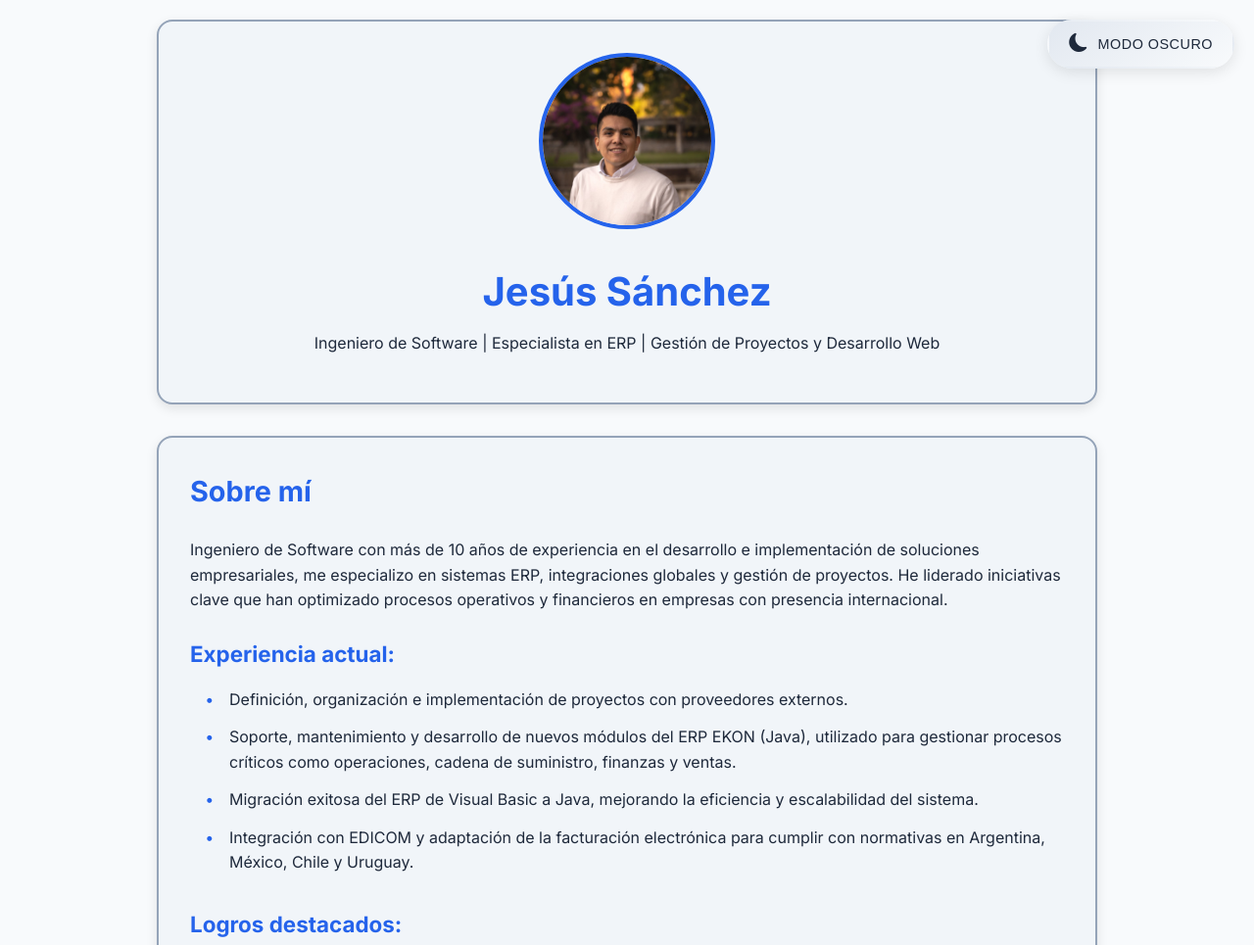
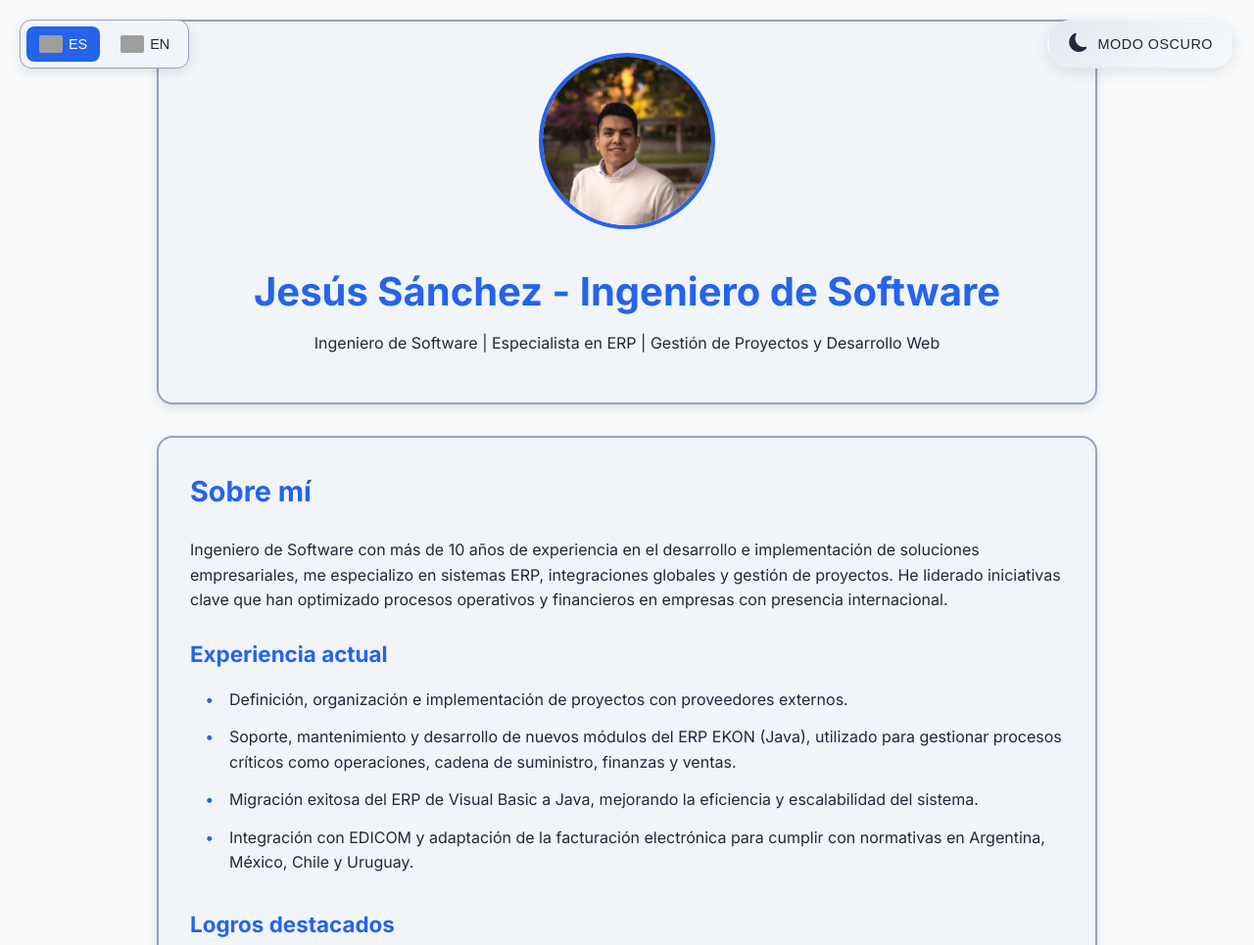
Before and after one commit to jschdeveloper/myself, a plain HTML site: page index.html in a window 1280 px wide. Shown: the top 965 px of the page at 98% size. Drawn offline with nearby package versions, Linux system fonts and the light colour scheme; grey boxes are pictures that could not be loaded.

Commit message:
feat: add i18n

```diff
--- /dev/null
+++ b/i18n.js
@@ -0,0 +1,28 @@
+const translations = {
+    es: {
+        title: "Jesús Sánchez - Ingeniero de Software",
+        darkMode: "Modo oscuro",
+        lightMode: "Modo claro",
+        role: "Ingeniero de Software | Especialista en ERP | Gestión de Proyectos y Desarrollo Web",
+        aboutMe: "Sobre mí",
+        aboutMeText: "Ingeniero de Software con más de 10 años de experiencia en el desarrollo e implementación de soluciones empresariales, me especializo en sistemas ERP, integraciones globales y gestión de proyectos. He liderado iniciativas clave que han optimizado procesos operativos y financieros en empresas con presencia internacional.",
+        currentExperience: "Experiencia actual",
+        highlights: "Logros destacados",
+        experience: "Experiencia",
+        skills: "Habilidades",
+        contact: "Contacto"
+    },
+    en: {
+        title: "Jesús Sánchez - Software Engineer",
+        darkMode: "Dark mode",
+        lightMode: "Light mode",
+        role: "Software Engineer | ERP Specialist | Project Management and Web Development",
+        aboutMe: "About me",
+        aboutMeText: "Software Engineer with over 10 years of experience in developing and implementing business solutions, specializing in ERP systems, global integrations, and project management. I have led key initiatives that have optimized operational and financial processes in companies with international presence.",
+        currentExperience: "Current Experience",
+        highlights: "Key Achievements",
+        experience: "Experience",
+        skills: "Skills",
+        contact: "Contact"
+    }
+};
--- a/index.html
+++ b/index.html
@@ -9,6 +9,7 @@
     <link href="https://fonts.googleapis.com/css2?family=Inter:wght@400;500;600;700&display=swap" rel="stylesheet">
     <link rel="stylesheet" href="style.css">
     <link rel="stylesheet" href="https://cdn.jsdelivr.net/npm/bootstrap-icons@1.7.2/font/bootstrap-icons.css">
+    <script src="i18n.js"></script>
     <script src="script.js"></script>
 </head>
 <body>
@@ -16,22 +17,32 @@
         <i class="bi bi-moon-fill icon"></i>
         <span>Modo oscuro</span>
     </button>
+    <div class="language-switch">
+        <button class="lang-btn active" data-lang="es">
+            <img src="https://flagcdn.com/24x18/es.png" alt="Español">
+            <span>ES</span>
+        </button>
+        <button class="lang-btn" data-lang="en">
+            <img src="https://flagcdn.com/24x18/gb.png" alt="English">
+            <span>EN</span>
+        </button>
+    </div>
     <div class="container">
         <div class="profile-header">
             <img src="profile.jpg" alt="Foto de perfil" class="profile-photo">
-            <h1>Jesús Sánchez</h1>
-            <p>Ingeniero de Software | Especialista en ERP | Gestión de Proyectos y Desarrollo Web</p>
+            <h1 data-i18n="title">Jesús Sánchez - Ingeniero de Software</h1>
+            <p data-i18n="role">Ingeniero de Software | Especialista en ERP | Gestión de Proyectos y Desarrollo Web</p>
         </div>
 
         <div class="section">
-            <h2>Sobre mí</h2>
+            <h2 data-i18n="aboutMe">Sobre mí</h2>
             <div class="profile-title">
                 <p class="subtitle"></p>
             </div>
 
-            <p>Ingeniero de Software con más de 10 años de experiencia en el desarrollo e implementación de soluciones empresariales, me especializo en sistemas ERP, integraciones globales y gestión de proyectos. He liderado iniciativas clave que han optimizado procesos operativos y financieros en empresas con presencia internacional.</p>
+            <p data-i18n="aboutMeText">Ingeniero de Software con más de 10 años de experiencia en el desarrollo e implementación de soluciones empresariales, me especializo en sistemas ERP, integraciones globales y gestión de proyectos. He liderado iniciativas clave que han optimizado procesos operativos y financieros en empresas con presencia internacional.</p>
 
-            <h3>Experiencia actual:</h3>
+            <h3 data-i18n="currentExperience">Experiencia actual:</h3>
             <ul>
                 <li>Definición, organización e implementación de proyectos con proveedores externos.</li>
                 <li>Soporte, mantenimiento y desarrollo de nuevos módulos del ERP EKON (Java), utilizado para gestionar procesos críticos como operaciones, cadena de suministro, finanzas y ventas.</li>
@@ -39,7 +50,7 @@
                 <li>Integración con EDICOM y adaptación de la facturación electrónica para cumplir con normativas en Argentina, México, Chile y Uruguay.</li>
             </ul>
 
-            <h3>Logros destacados:</h3>
+            <h3 data-i18n="highlights">Logros destacados:</h3>
             <ul>
                 <li>Colaboré con la migración del ERP, reduciendo los tiempos de procesamiento y asegurando una transición sin interrupciones.</li>
                 <li>Implementé soluciones de facturación electrónica en 4 países de Latam, cumpliendo con regulaciones locales y optimizando los procesos de cobro.</li>
@@ -48,7 +59,7 @@
         </div>
 
         <div class="section">
-            <h2>Experiencia</h2>
+            <h2 data-i18n="experience">Experiencia</h2>
 
             <h3>Processes & Business Apps Developer</h3>
             <p class="company-name">in-Store Media Group</p>
@@ -73,7 +84,7 @@
         </div>
 
         <div class="section">
-            <h2>Habilidades</h2>
+            <h2 data-i18n="skills">Habilidades</h2>
             <div class="skills">
                 <div class="skill-category">
                     <div class="skill-tag">
@@ -119,7 +130,7 @@
         </div>
 
         <div class="section">
-            <h2>Contacto</h2>
+            <h2 data-i18n="contact">Contacto</h2>
             <div class="contact-info">
                 <a href="https://linkedin.com/in/jsanchezch" target="_blank" class="contact-item">
                     <i class="bi bi-linkedin"></i>
--- a/script.js
+++ b/script.js
@@ -1,20 +1,102 @@
+// Esperar a que el objeto translations esté disponible
+function waitForTranslations(callback) {
+    if (typeof translations !== 'undefined') {
+        callback();
+    } else {
+        setTimeout(() => waitForTranslations(callback), 100);
+    }
+}
+
 document.addEventListener('DOMContentLoaded', function() {
+    waitForTranslations(() => {
+        // Inicializar tema y lenguaje
+        setInitialTheme();
+        setInitialLanguage();
+
+        // Event listener para el botón de tema
         const themeSwitch = document.getElementById('themeSwitch');
         const icon = themeSwitch.querySelector('.icon');
         const text = themeSwitch.querySelector('span');
 
-    themeSwitch.addEventListener('click', function() {
+        themeSwitch.addEventListener('click', handleThemeSwitch);
+
+        // Event listeners para los botones de idioma
+        const langButtons = document.querySelectorAll('.lang-btn');
+        langButtons.forEach(button => {
+            button.addEventListener('click', function() {
+                const lang = this.getAttribute('data-lang');
+                // Remover clase active de todos los botones
+                langButtons.forEach(btn => btn.classList.remove('active'));
+                // Añadir clase active al botón seleccionado
+                this.classList.add('active');
+                changeLanguage(lang);
+            });
+        });
+    });
+});
+
+function changeLanguage(lang) {
+    console.log('Changing language to:', lang); // Para debugging
+    const elements = document.querySelectorAll('[data-i18n]');
+    elements.forEach(element => {
+        const key = element.getAttribute('data-i18n');
+        if (translations[lang] && translations[lang][key]) {
+            element.textContent = translations[lang][key];
+        } else {
+            console.warn(`Translation missing for key "${key}" in language "${lang}"`);
+        }
+    });
+
+    // Actualizar el idioma en localStorage
+    localStorage.setItem('language', lang);
+
+    // Actualizar el texto del botón de tema
+    const themeSwitch = document.getElementById('themeSwitch');
+    const themeSwitchText = themeSwitch.querySelector('span');
+    const html = document.documentElement;
+    const isDark = html.getAttribute('data-theme') === 'dark';
+    themeSwitchText.textContent = isDark ? translations[lang].lightMode : translations[lang].darkMode;
+}
+
+function setInitialLanguage() {
+    const savedLanguage = localStorage.getItem('language') || 'es';
+    const langButtons = document.querySelectorAll('.lang-btn');
+
+    // Establecer el botón activo correcto
+    langButtons.forEach(btn => {
+        if (btn.getAttribute('data-lang') === savedLanguage) {
+            btn.classList.add('active');
+        } else {
+            btn.classList.remove('active');
+        }
+    });
+
+    changeLanguage(savedLanguage);
+}
+
+// Función para cambiar el tema
+function handleThemeSwitch() {
     const html = document.documentElement;
     if (html.getAttribute('data-theme') === 'light') {
         html.setAttribute('data-theme', 'dark');
+        const icon = document.getElementById('themeSwitch').querySelector('.icon');
         icon.classList.remove('bi-moon-fill');
         icon.classList.add('bi-sun-fill');
+        const text = document.getElementById('themeSwitch').querySelector('span');
         text.textContent = 'Modo claro';
     } else {
         html.setAttribute('data-theme', 'light');
+        const icon = document.getElementById('themeSwitch').querySelector('.icon');
         icon.classList.remove('bi-sun-fill');
         icon.classList.add('bi-moon-fill');
+        const text = document.getElementById('themeSwitch').querySelector('span');
         text.textContent = 'Modo oscuro';
     }
-    });
-});
+}
+
+// Función para establecer el tema inicial
+function setInitialTheme() {
+    const savedTheme = localStorage.getItem('theme') || 'light';
+    const html = document.documentElement;
+    html.setAttribute('data-theme', savedTheme);
+}
--- a/style.css
+++ b/style.css
@@ -326,6 +326,18 @@ a.contact-item:hover::after {
         font-size: 0.8rem;
         padding: 6px 12px;
     }
+
+    .language-switch {
+        top: 70px;
+    }
+
+    .lang-btn span {
+        display: none;
+    }
+
+    .lang-btn {
+        padding: 6px;
+    }
 }
 
 /* Añadimos el botón de tema */
@@ -377,3 +389,53 @@ a.contact-item:hover::after {
     box-shadow: 0 6px 20px rgba(0, 0, 0, 0.4);
     border: 2px solid rgba(255, 255, 255, 0.1);
 }
+
+.language-switch {
+    position: fixed;
+    top: 20px;
+    left: 20px;
+    display: flex;
+    gap: 8px;
+    z-index: 1000;
+    background: var(--card-bg);
+    padding: 6px;
+    border-radius: 12px;
+    border: 1.5px solid var(--border-color);
+    box-shadow: var(--shadow);
+}
+
+.lang-btn {
+    display: flex;
+    align-items: center;
+    gap: 6px;
+    padding: 8px 12px;
+    border-radius: 8px;
+    border: 1.5px solid transparent;
+    background: var(--card-bg);
+    color: var(--text-color);
+    cursor: pointer;
+    font-weight: 500;
+    transition: all 0.2s ease;
+}
+
+.lang-btn img {
+    width: 24px;
+    height: 18px;
+    border-radius: 2px;
+    object-fit: cover;
+}
+
+.lang-btn span {
+    font-size: 0.9rem;
+    text-transform: uppercase;
+}
+
+.lang-btn:hover {
+    background: var(--section-bg);
+    transform: translateY(-2px);
+}
+
+.lang-btn.active {
+    background: var(--primary-color);
+    color: white;
+}
```
Lines whose indentation alone changed are shown as unchanged.
